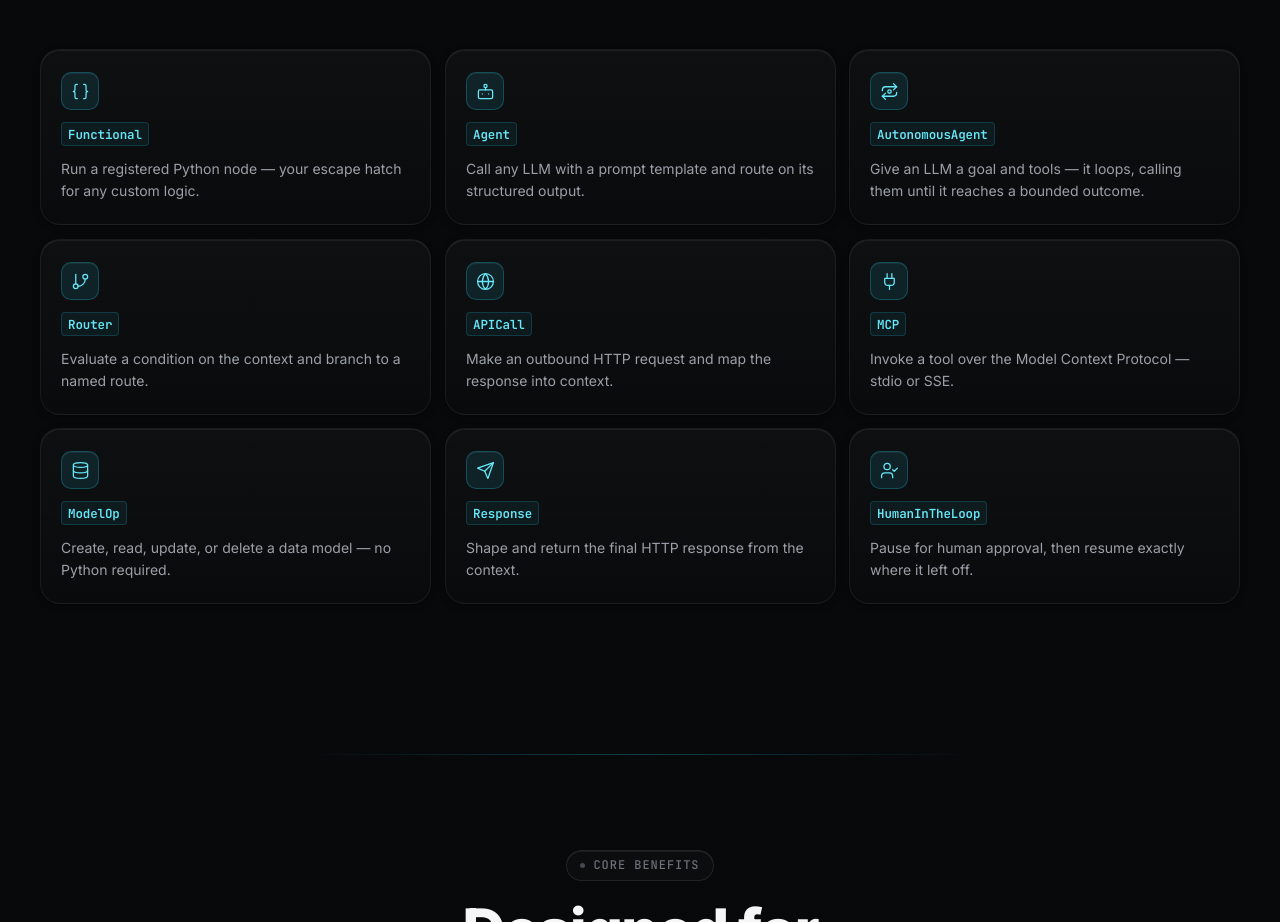
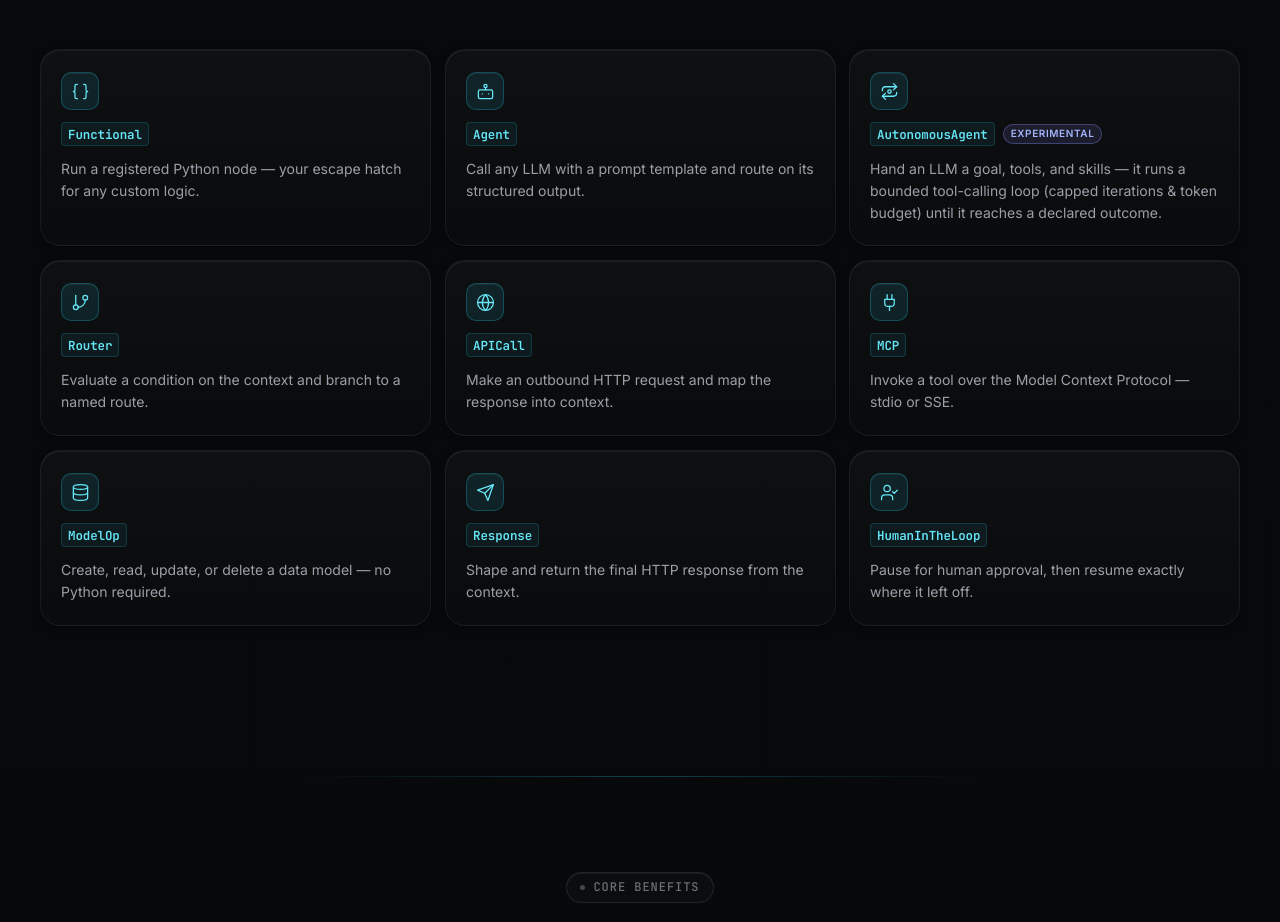
Before and after one commit to tuvl-io/public, a React (Vite) app: page / in a window 1280 px wide. Shown: the part 4420-5342 px from the top of the page. Built offline with nearby package versions, Linux system fonts and the light colour scheme.

Commit message:
feat(portal): enrich AutonomousAgent step-kind card
Describe what makes it distinct — goal + tools + skills, a bounded tool-calling
loop (capped iterations & token budget) ending in a declared outcome — and tag
the card "experimental" to match the editor.

```diff
--- a/src/components/StepKinds.jsx
+++ b/src/components/StepKinds.jsx
@@ -96,7 +96,7 @@ function HumanIcon() {
 const KINDS = [
   { icon: <BracesIcon />, name: 'Functional', desc: 'Run a registered Python node — your escape hatch for any custom logic.' },
   { icon: <BotIcon />, name: 'Agent', desc: 'Call any LLM with a prompt template and route on its structured output.' },
-  { icon: <AutonomousIcon />, name: 'AutonomousAgent', desc: 'Give an LLM a goal and tools — it loops, calling them until it reaches a bounded outcome.' },
+  { icon: <AutonomousIcon />, name: 'AutonomousAgent', desc: 'Hand an LLM a goal, tools, and skills — it runs a bounded tool-calling loop (capped iterations & token budget) until it reaches a declared outcome.', experimental: true },
   { icon: <BranchIcon />, name: 'Router', desc: 'Evaluate a condition on the context and branch to a named route.' },
   { icon: <GlobeIcon />, name: 'APICall', desc: 'Make an outbound HTTP request and map the response into context.' },
   { icon: <PlugIcon />, name: 'MCP', desc: 'Invoke a tool over the Model Context Protocol — stdio or SSE.' },
@@ -125,7 +125,10 @@ export default function StepKinds() {
         {KINDS.map((kind) => (
           <div className="card kind-card" key={kind.name}>
             <div className="kind-icon">{kind.icon}</div>
-            <code className="kind-name">{kind.name}</code>
+            <div className="kind-name-row">
+              <code className="kind-name">{kind.name}</code>
+              {kind.experimental && <span className="kind-tag">experimental</span>}
+            </div>
             <p className="kind-desc">{kind.desc}</p>
           </div>
         ))}
--- a/src/index.css
+++ b/src/index.css
@@ -3612,6 +3612,23 @@ button { font: inherit; cursor: pointer; }
   padding: 3px 9px;
   width: fit-content;
 }
+.kind-name-row {
+  display: flex;
+  align-items: center;
+  gap: 8px;
+  flex-wrap: wrap;
+}
+.kind-tag {
+  font-size: 10px;
+  font-weight: 600;
+  text-transform: uppercase;
+  letter-spacing: 0.06em;
+  color: #a5b4fc;
+  background: rgba(129, 140, 248, 0.12);
+  border: 1px solid rgba(129, 140, 248, 0.35);
+  border-radius: 999px;
+  padding: 1px 7px;
+}
 .kind-desc {
   margin: 0;
   font-size: 13px;
```
